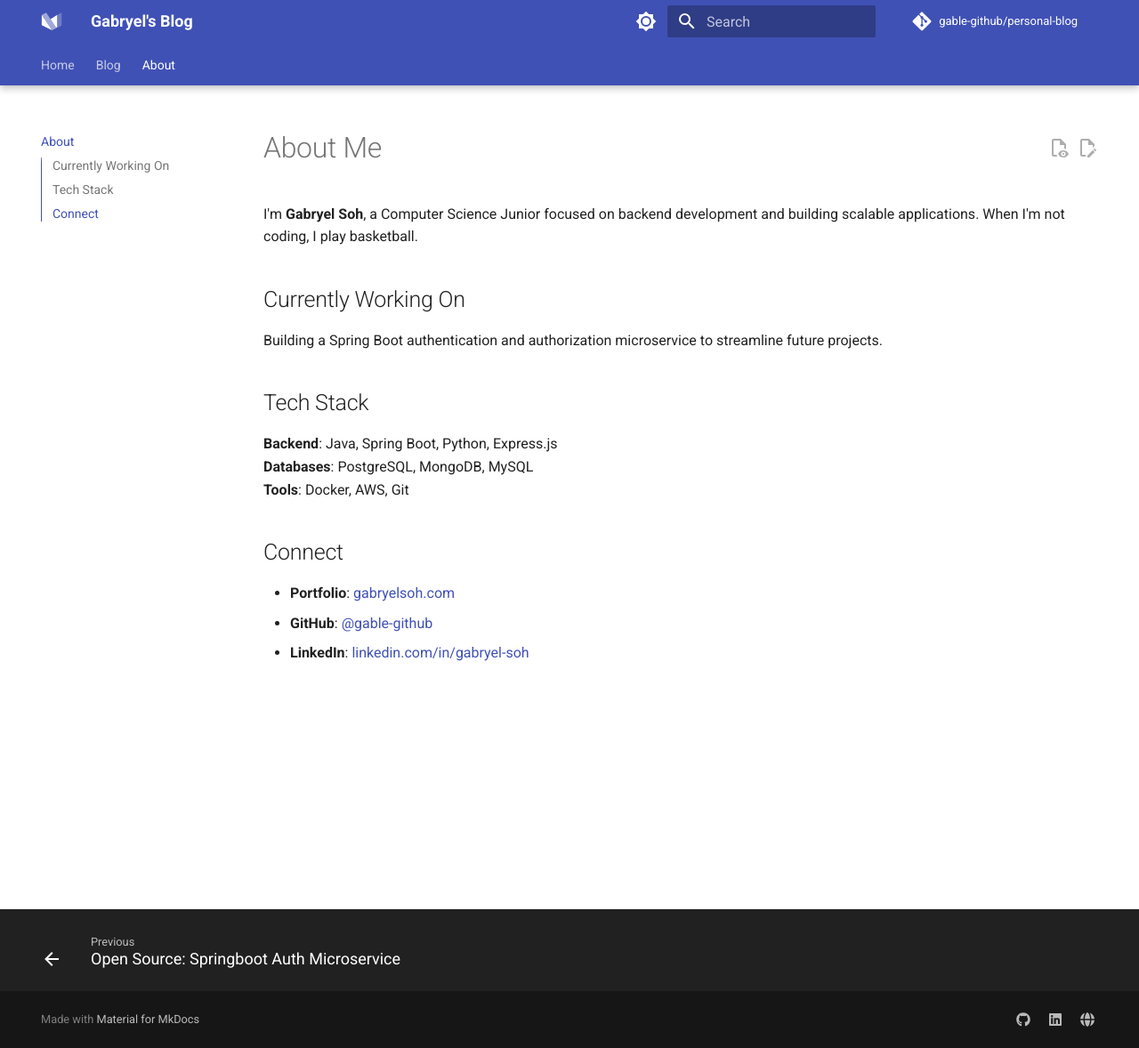
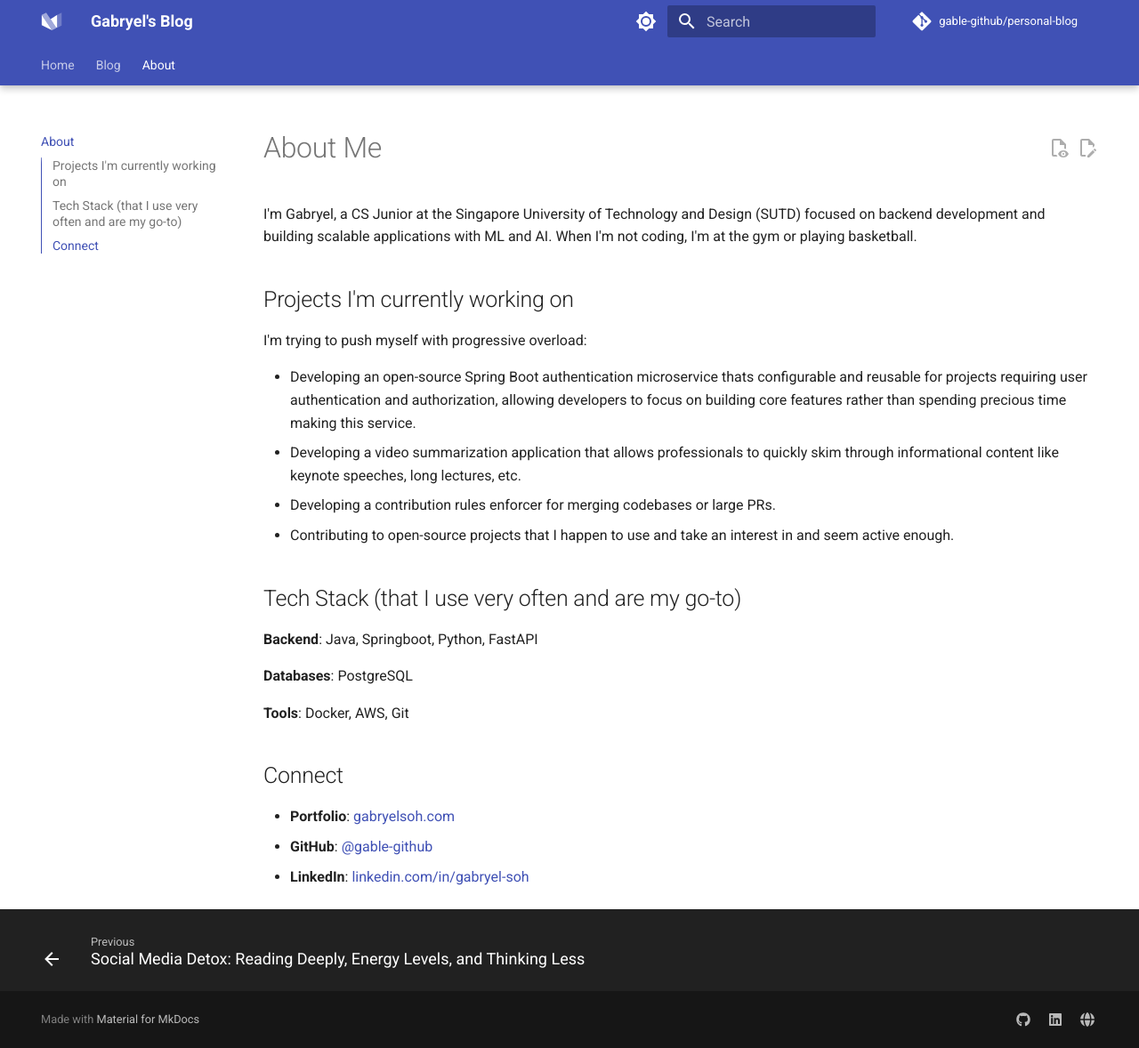
Before and after one commit to Gable-github/personal-blog, an MkDocs documentation site: the page built from docs/about.md, in a window 1280 px wide and 1178 px high. Shown: the whole window at 89% size. Built offline with MkDocs 1.6.1 and Material for MkDocs 9.7.7, drawn with Linux system fonts in a browser that asks for light colours; comment, search, counter and statistics services are not loaded.

Commit message:
Update mkdocs.yml to include new blog post on social media detox and personal growth; enhance about.md with detailed personal projects and tech stack

```diff
--- a/docs/about.md
+++ b/docs/about.md
@@ -1,15 +1,22 @@
 # About Me
 
-I'm **Gabryel Soh**, a Computer Science Junior focused on backend development and building scalable applications. When I'm not coding, I play basketball.
+I'm Gabryel, a CS Junior at the Singapore University of Technology and Design (SUTD) focused on backend development and building scalable applications with ML and AI. When I'm not coding, I'm at the gym or playing basketball.
 
-## Currently Working On
+## Projects I'm currently working on
 
-Building a Spring Boot authentication and authorization microservice to streamline future projects.
+I'm trying to push myself with progressive overload:
 
-## Tech Stack
+* Developing an open-source Spring Boot authentication microservice thats configurable and reusable for projects requiring user authentication and authorization, allowing developers to focus on building core features rather than spending precious time making this service.
+* Developing a video summarization application that allows professionals to quickly skim through informational content like keynote speeches, long lectures, etc.
+* Developing a contribution rules enforcer for merging codebases or large PRs.
+* Contributing to open-source projects that I happen to use and take an interest in and seem active enough.
 
-**Backend**: Java, Spring Boot, Python, Express.js
-**Databases**: PostgreSQL, MongoDB, MySQL
+## Tech Stack (that I use very often and are my go-to)
+
+**Backend**: Java, Springboot, Python, FastAPI
+
+**Databases**: PostgreSQL
+
 **Tools**: Docker, AWS, Git
 
 ## Connect
--- a/mkdocs.yml
+++ b/mkdocs.yml
@@ -123,4 +123,5 @@ nav:
     - posts/index.md
     # - "How to Add Posts": posts/2024-01-15-setting-up-mkdocs-blog.md
     - "Open Source: Springboot Auth Microservice": posts/2025-06-04-springboot-auth-microservice.md
+    - "Social Media Detox: Reading Deeply, Energy Levels, and Thinking Less": posts/2025-06-14-social-media-detox-and-personal-growth.md
   - About: about.md
```
Also changed, not shown: docs/posts/2025-06-14-social-media-detox-and-personal-growth.md (added, +41 -0 lines).
